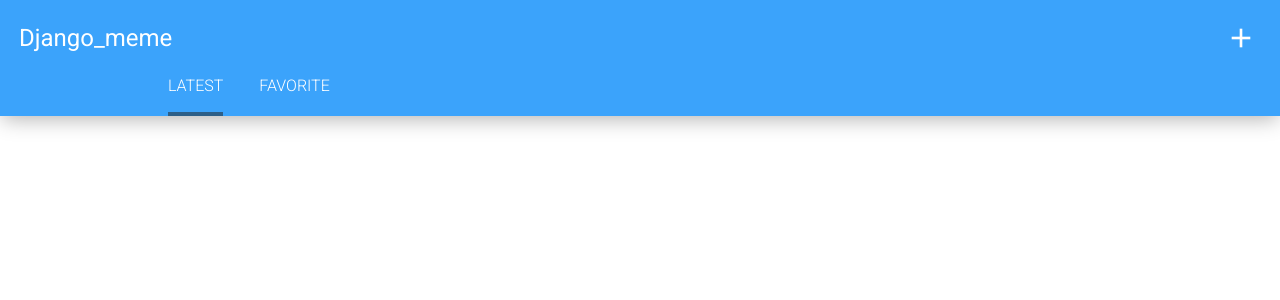
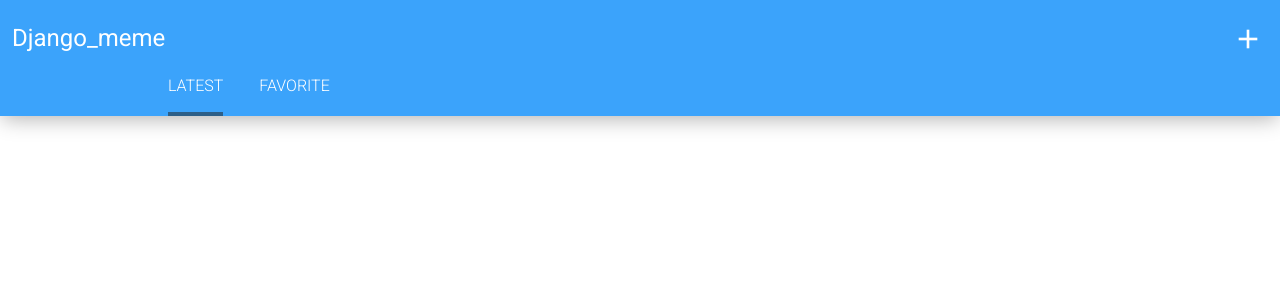
Before and after one commit to marosiak/django_meme, a Django app: page / in a window 1280 px wide. Shown: the top 300 px of the page. Run offline with Django 3.2, Linux system fonts and the light colour scheme; data that the repository does not hold is empty.

Commit message:
[fixed] animations on navbar

```diff
--- /dev/null
+++ b/static/css/_animations.scss
@@ -0,0 +1 @@
+$nav-transition: all ease .1s;
--- a/static/css/components/_navigation.scss
+++ b/static/css/components/_navigation.scss
@@ -1,6 +1,6 @@
 nav {
-  transition: all ease .3s;
-  width: 100%;
+  transition: $nav-transition;
+  width: 100vw;
   height: 116px;
   background-color: $primary-color;
   color: white;
@@ -8,21 +8,21 @@ nav {
   box-shadow: rgba(0, 0, 0, 0.3) 0px 5px 20px -2px;
   user-select: none;
   .space-between-row {
-    position: absolute;
-    left: 19px;
-    right: 19px;
-    top: 18px;
-    display: flex; justify-content: space-between; flex-direction: row; align-items: center;
+    transition: $nav-transition;
+    height: 100%;
+    display: flex; justify-content: space-between; align-items: flex-start;
     a {
-      margin: 0; padding: 0;
+      transition: $nav-transition;
+      margin-top: 24px;
+      margin-left: 12px;
       font-size: 18pt;
       font-family: 'Roboto', sans-serif;
       font-weight: 400;
-
       color: white;
       text-decoration: none;
     }
     a:hover {
+      transition: $nav-transition;
       opacity: 0.7;
     }
     .add-button {
@@ -31,7 +31,10 @@ nav {
       width: 40px;
       height: 40px;
       display: flex; justify-content: center; align-items: center;
+      margin-top: 19px;
+      margin-right: 12px;
       i {
+        transition: $nav-transition;
         font-size: 24pt;
       }
     }
@@ -41,6 +44,7 @@ nav {
   }
 
   ul {
+    transition: $nav-transition;
     position: absolute;
     padding: 0;
     margin-bottom: 0;
@@ -48,6 +52,7 @@ nav {
     bottom: 0;
     display: flex;
     li {
+      transition: $nav-transition;
       margin-right: 36px;
       list-style-type: none;
       height: 36px;
@@ -72,10 +77,12 @@ nav {
 nav.shrink {
   height: 50px;
   .space-between-row {
-    bottom: 5px;
-    top: 5px;
     a {
+      margin-top: 15px;
       font-size: 13pt;
+    }
+    .add-button {
+      margin-top: 7px;
     }
     i {
       font-size: 20pt;
--- a/static/css/main.css
+++ b/static/css/main.css
@@ -1,6 +1,6 @@
 nav {
-  transition: all ease 0.3s;
-  width: 100%;
+  transition: all ease 0.1s;
+  width: 100vw;
   height: 116px;
   background-color: #3BA3FB;
   color: white;
@@ -9,18 +9,16 @@ nav {
   user-select: none;
 }
 nav .space-between-row {
-  position: absolute;
-  left: 19px;
-  right: 19px;
-  top: 18px;
+  transition: all ease 0.1s;
+  height: 100%;
   display: flex;
   justify-content: space-between;
-  flex-direction: row;
-  align-items: center;
+  align-items: flex-start;
 }
 nav .space-between-row a {
-  margin: 0;
-  padding: 0;
+  transition: all ease 0.1s;
+  margin-top: 24px;
+  margin-left: 12px;
   font-size: 18pt;
   font-family: "Roboto", sans-serif;
   font-weight: 400;
@@ -28,6 +26,7 @@ nav .space-between-row a {
   text-decoration: none;
 }
 nav .space-between-row a:hover {
+  transition: all ease 0.1s;
   opacity: 0.7;
 }
 nav .space-between-row .add-button {
@@ -38,14 +37,18 @@ nav .space-between-row .add-button {
   display: flex;
   justify-content: center;
   align-items: center;
+  margin-top: 19px;
+  margin-right: 12px;
 }
 nav .space-between-row .add-button i {
+  transition: all ease 0.1s;
   font-size: 24pt;
 }
 nav .space-between-row .add-button:hover {
   opacity: 0.5;
 }
 nav ul {
+  transition: all ease 0.1s;
   position: absolute;
   padding: 0;
   margin-bottom: 0;
@@ -54,6 +57,7 @@ nav ul {
   display: flex;
 }
 nav ul li {
+  transition: all ease 0.1s;
   margin-right: 36px;
   list-style-type: none;
   height: 36px;
@@ -76,12 +80,12 @@ nav ul li:hover {
 nav.shrink {
   height: 50px;
 }
-nav.shrink .space-between-row {
-  bottom: 5px;
-  top: 5px;
+nav.shrink .space-between-row a {
+  margin-top: 15px;
+  font-size: 13pt;
 }
-nav.shrink .space-between-row a {
-  font-size: 13pt;
+nav.shrink .space-between-row .add-button {
+  margin-top: 7px;
 }
 nav.shrink .space-between-row i {
   font-size: 20pt;
@@ -293,7 +297,7 @@ html, body {
 }
 
 .content {
-  transition: all ease 0.3s;
+  transition: all ease 0.1s;
   position: absolute;
   top: 116px;
   bottom: 0px;
--- a/static/css/main.scss
+++ b/static/css/main.scss
@@ -1,14 +1,12 @@
 @import "variables";
+@import "animations";
+
 
 @import "components/navigation";
 @import "components/form";
 @import "components/checkbox";
 @import "components/text-field";
 @import "components/upload-field";
-
-@function property-value($property, $selector: null) {
-    @return $magic;
-}
 
 html, body {
   margin: 0;
@@ -17,7 +15,7 @@ html, body {
   overflow-y: hidden;
 }
 .content {
-  transition: all ease .3s;
+  transition: $nav-transition;
   position: absolute;
   top: 116px;
   bottom: 0px;
```
Also changed, not shown: 1 other file.
